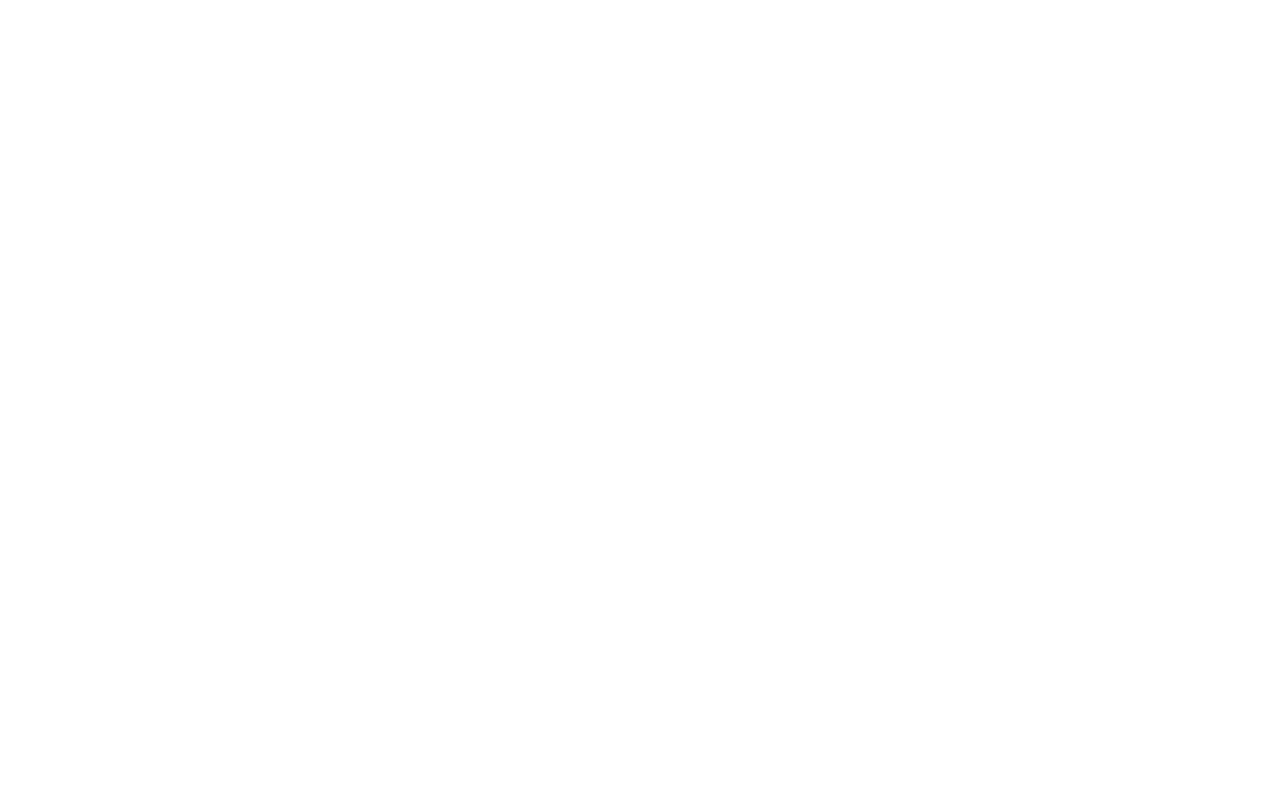
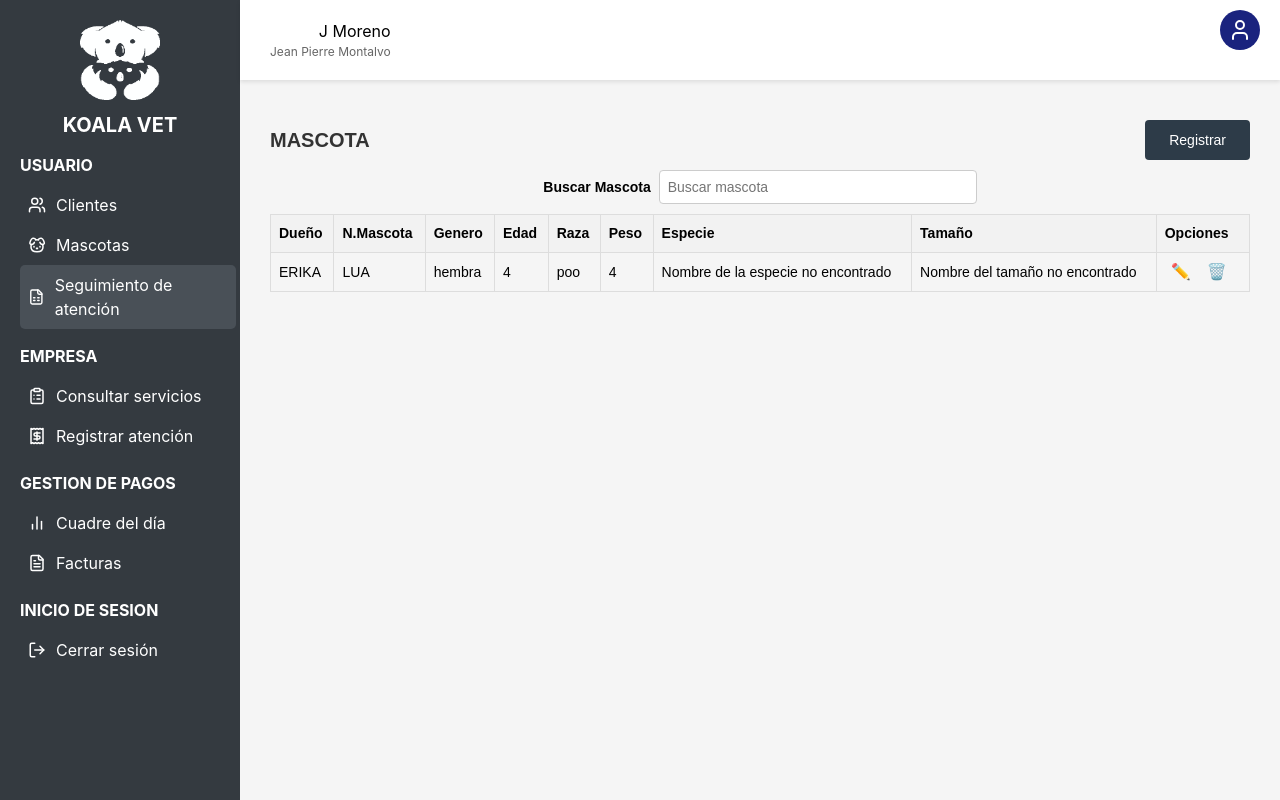
Before and after one commit to JeanpierreMV/FullStackReactNode, a React (Vite) app in the folder FrontEnd/: page /filter-mascota in a window 1280 px wide. Before the commit this address had no page. Built offline with nearby package versions, Linux system fonts and the light colour scheme.

Commit message:
actualizacion registrar mascota v2.0

```diff
--- a/FrontEnd/src/App.jsx
+++ b/FrontEnd/src/App.jsx
@@ -9,6 +9,7 @@
 import BuscarClientesPage from './pages/BuscarClientesPage';
 import RegisterBoleta from './pages/RegisterBoleta';
 import Login from './pages/Login';
+import FilterMascotaPage from './pages/FilterMascotaPage';
 
 const App = () => {
   return (
@@ -21,8 +22,10 @@
         <Route path="/registrar-atencion" element={<RegisterAtencion />} />
         <Route path="/buscar-clientes" element={<BuscarClientesPage />} />
         <Route path="/generar-boleta" element={<RegisterBoleta />} />
+        <Route path="/filter-mascota" element={<FilterMascotaPage />} />
         <Route path="/login" element={<Login />} />
       </Routes>
+
     </Router>
   );
 };
--- /dev/null
+++ b/FrontEnd/src/components/FilterMascota.jsx
@@ -0,0 +1,77 @@
+import React, { useState } from 'react';
+import '.././styles/FilterMascota.css';
+
+
+export default function FilterMascota() {
+  const [searchTerm, setSearchTerm] = useState('')
+  const [pets] = useState([
+    {
+      dueno: 'ERIKA',
+      nMascota: 'LUA',
+      genero: 'hembra',
+      edad: 4,
+      raza: 'poo',
+      peso: 4,
+      especie: 'Nombre de la especie no encontrado',
+      tamano: 'Nombre del tamaño no encontrado'
+    }
+  ])
+
+  const filteredPets = pets.filter(pet =>
+    pet.nMascota.toLowerCase().includes(searchTerm.toLowerCase()) ||
+    pet.dueno.toLowerCase().includes(searchTerm.toLowerCase())
+  )
+
+  return (
+    <div className="pet-manager">
+
+      <header>
+        <h1>MASCOTA</h1>
+        <button className="new-button">Registrar</button>
+      </header>
+      <div className="search-container">
+        <label htmlFor="search">Buscar Mascota</label>
+        <input
+          type="text"
+          id="search"
+          placeholder="Buscar mascota"
+          value={searchTerm}
+          onChange={(e) => setSearchTerm(e.target.value)}
+        />
+      </div>
+      <table>
+        <thead>
+          <tr>
+            <th>Dueño</th>
+            <th>N.Mascota</th>
+            <th>Genero</th>
+            <th>Edad</th>
+            <th>Raza</th>
+            <th>Peso</th>
+            <th>Especie</th>
+            <th>Tamaño</th>
+            <th>Opciones</th>
+          </tr>
+        </thead>
+        <tbody>
+          {filteredPets.map((pet, index) => (
+            <tr key={index}>
+              <td>{pet.dueno}</td>
+              <td>{pet.nMascota}</td>
+              <td>{pet.genero}</td>
+              <td>{pet.edad}</td>
+              <td>{pet.raza}</td>
+              <td>{pet.peso}</td>
+              <td>{pet.especie}</td>
+              <td>{pet.tamano}</td>
+              <td>
+                <button className="edit-button">✏️</button>
+                <button className="delete-button">🗑️</button>
+              </td>
+            </tr>
+          ))}
+        </tbody>
+      </table>
+    </div>
+  )
+}
--- a/FrontEnd/src/components/Navbar.jsx
+++ b/FrontEnd/src/components/Navbar.jsx
@@ -1,16 +1,17 @@
 import React from 'react';
 import { User } from 'lucide-react';
-import '../styles/Navbar.css'; // Asegúrate de importar tu archivo CSS
+import '../styles/Navbar.css'; // Asegúrate de importar tu archivo CSS.
 
 const Navbar = () => {
   return (
     <header className="header">
       <div className="userInfo">
-        <div className="userName">
-          <span>J Moreno</span>
-          <span className="userRole">jean pierre Montalvo....</span>
+        <div className="userDetails">
+          <span className="userName">J Moreno</span>
+          <span className="userRole">Jean Pierre Montalvo</span>
         </div>
         <div className="userAvatar">
+
           <User size={24} />
         </div>
       </div>
--- a/FrontEnd/src/components/RegistrarMascota.jsx
+++ b/FrontEnd/src/components/RegistrarMascota.jsx
@@ -101,11 +101,14 @@
 
   return (
     <div className="dataContainer">
+
+
+      <form onSubmit={handleSubmit} className="form">
       <h1 className="headerTitle">REGISTRAR MASCOTA</h1>
       <div className="formHeader">
         <div className="formHeaderGroup">
           <div className="formGroup">
-            <label>DNI del Cliente</label>
+            <label className="label"></label>
             {dniFromLocation ? (
               <p>DNI del Cliente: {dniFromLocation}</p>
             ) : (
@@ -120,15 +123,11 @@
             )}
             {dniError && <p className="errorText">{dniError}</p>}
           </div>
-
         </div>
       </div>
-
-      <h2 className="formTitle">Datos de la mascota:</h2>
-      <form onSubmit={handleSubmit} className="form">
         <div className="formRow">
           <div className="formGroup">
-            <label>Dueño</label>
+            <label className="label">Dueño</label>
             <input
               type="text"
               name="nombre"
@@ -138,7 +137,7 @@
             />
           </div>
           <div className="formGroup">
-            <label>Nombre</label>
+            <label className="label">Nombre</label>
             <input
               type="text"
               name="genero"
@@ -151,7 +150,7 @@
 
         <div className="formRow">
           <div className="formGroup">
-            <label>Sexo</label>
+            <label className="label">Sexo</label>
             <input
               type="number"
               name="edad"
@@ -161,7 +160,7 @@
             />
           </div>
           <div className="formGroup">
-            <label>Edad</label>
+            <label className="label">Edad</label>
             <input
               type="number"
               step="0.01"
@@ -175,7 +174,7 @@
 
         <div className="formRow">
           <div className="formGroup">
-            <label>Elegir Especie:</label>
+            <label className="label">Elegir Especie:</label>
             <select
               name="tipoMascotaId"
               value={formData.tipoMascotaId}
@@ -192,11 +191,11 @@
           </div>
 
           <div className="formGroup">
-            <label>Peso</label>
+            <label className="label">Peso</label>
             <input
               type="text"
               name="peso"
-              value={formData.raza}
+              value={formData.peso}
               onChange={handleChange}
               className="input"
             />
@@ -204,18 +203,18 @@
         </div>
 
         <div className="formRow">
-        <div className="formGroup">
-            <label>Raza</label>
+          <div className="formGroup">
+            <label className="label">Raza</label>
             <input
               type="text"
-              name="peso"
+              name="raza"
               value={formData.raza}
               onChange={handleChange}
               className="input"
             />
           </div>
           <div className="formGroup">
-            <label>Tamaño:</label>
+            <label className="label">Tamaño:</label>
             <select
               name="tamaño"
               value={formData.tamaño}
@@ -229,14 +228,15 @@
             </select>
           </div>
         </div>
-
+        <div className="buttonContainer">
         <button type="submit" className="submitButton">
           GUARDAR
         </button>
 
-        <button type="submit" className="submitButton">
+        <button type="button" className="submitButton">
           CANCELAR
         </button>
+        </div>
       </form>
 
       {success && <p className="successText">Mascota registrada exitosamente</p>}
--- /dev/null
+++ b/FrontEnd/src/pages/FilterMascotaPage.jsx
@@ -0,0 +1,21 @@
+import React from 'react';
+import Sidebar from '../components/SideBar';
+import Navbar from '../components/Navbar';
+import FilterMascota from '../components/FilterMascota';
+import '../styles/RegisterMascota.css';
+
+const FilterMascotaPage = () => {
+  return (
+    <div className="container">
+      <Sidebar />
+      <div className="mainContent">
+        <Navbar />
+        <main className="formContainer">
+          <FilterMascota />
+        </main>
+      </div>
+    </div>
+  );
+};
+
+export default FilterMascotaPage;
--- /dev/null
+++ b/FrontEnd/src/styles/FilterMascota.css
@@ -0,0 +1,80 @@
+.pet-manager {
+    font-family: Arial, sans-serif;
+    max-width: 1200px;
+    margin: 0 auto;
+    padding: 10px;
+  }
+
+  header {
+    display: flex;
+    justify-content: space-between;
+    align-items: center;
+    margin-bottom: 10px;
+  }
+
+  h1 {
+    font-size: 20px;
+    color: #333;
+    margin: 0;
+  }
+
+  .new-button {
+    padding: 12px 24px; /* Aumentar el tamaño del botón */
+    background-color: #2d3b48;
+    color: white;
+    border: none;
+
+    border-radius: 4px;
+    cursor: pointer;
+    font-size: 14px;
+  }
+
+  .search-container {
+    display: flex;
+    justify-content: center;
+    align-items: center;
+    margin-bottom: 10px;
+  }
+
+  .search-container label {
+    margin-right: 8px;
+    font-weight: bold;
+    font-size: 14px;
+  }
+
+  .search-container input {
+    padding: 8px;
+    border: 1px solid #ccc;
+    border-radius: 4px;
+    font-size: 14px;
+    width: 300px;
+  }
+
+  table {
+    width: 100%;
+    border-collapse: collapse;
+    font-size: 14px;
+  }
+
+  th, td {
+    border: 1px solid #ddd;
+    padding: 8px;
+    text-align: left;
+  }
+
+  th {
+    background-color: #f2f2f2;
+    font-weight: bold;
+  }
+
+  tr:nth-child(even) {
+    background-color: #f9f9f9;
+  }
+
+  .edit-button, .delete-button {
+    background: none;
+    border: none;
+    cursor: pointer;
+    font-size: 16px;
+    margin-right: 4px;
+  }
--- a/FrontEnd/src/styles/Navbar.css
+++ b/FrontEnd/src/styles/Navbar.css
@@ -1,22 +1,31 @@
+/* Navbar.css */
 .header {
   display: flex;
-    justify-content: flex-end; /* Alinea el contenido a la derecha */
-    padding: 10px; /* Añade un poco de espacio */
-    background-color: #f8f8f8; /* Cambia el color de fondo si lo deseas */
+  justify-content: flex-end; /* Alinea el contenido del header a la derecha */
+  align-items: center; /* Centra verticalmente el contenido dentro del header */
+  padding: 10px 20px; /* Espaciado alrededor del header */
+  background-color: #f8f8f8; /* Color de fondo opcional */
+  height: 60px; /* Ajusta la altura del header */
+  position: relative;
 }
 
 .userInfo {
   display: flex;
-    align-items: center; /* Alinea verticalmente el contenido */
+  align-items: center; /* Alinea verticalmente el nombre y el avatar */
 }
 
-  .userName {
+
+
+.userName, .userRole {
+  text-align: right; /* Asegura que todo el texto esté alineado a la derecha */
   display: flex;
-    flex-direction: column; /* Apila los elementos verticalmente */
-    align-items: flex-end; /* Alinea los textos a la derecha */
-    margin-right: 10px; /* Espacio entre el texto y el avatar */
+  flex-direction: column; /* Apila los textos del nombre y rol verticalmente */
+  text-align: right; /* Alinea los textos a la derecha */
+  margin-right: 10px; /* Añade espacio entre el texto y el avatar */
 }
 
-  .userRole {
-    text-align: right; /* Asegura que el texto esté alineado a la derecha */
+.userAvatar {
+  position: absolute; /* Ubica el avatar en una posición específica dentro del contenedor padre */
+  top: 10px; /* Ajusta según el espacio que quieras desde la parte superior */
+  right: 20px; /* Ajusta según el espacio que quieras desde la parte derecha */
 }
--- a/FrontEnd/src/styles/Sidebar.css
+++ b/FrontEnd/src/styles/Sidebar.css
@@ -61,6 +61,7 @@
   margin-top: 5px;
   font-size: 20px;
   text-align: center;
+  color: #fff;
 }
 
 /* Responsive design */
```
Also changed, not shown: FrontEnd/src/styles/RegisterMascota.css (+52 -8 lines). Lines whose indentation alone changed are shown as unchanged.
